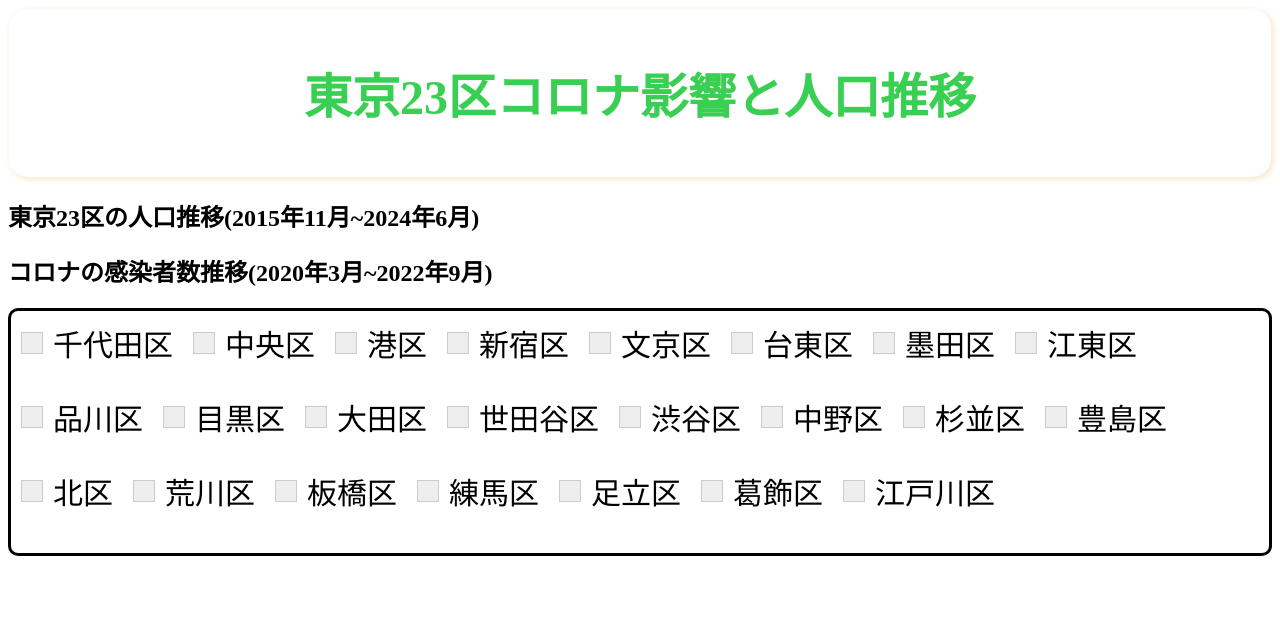
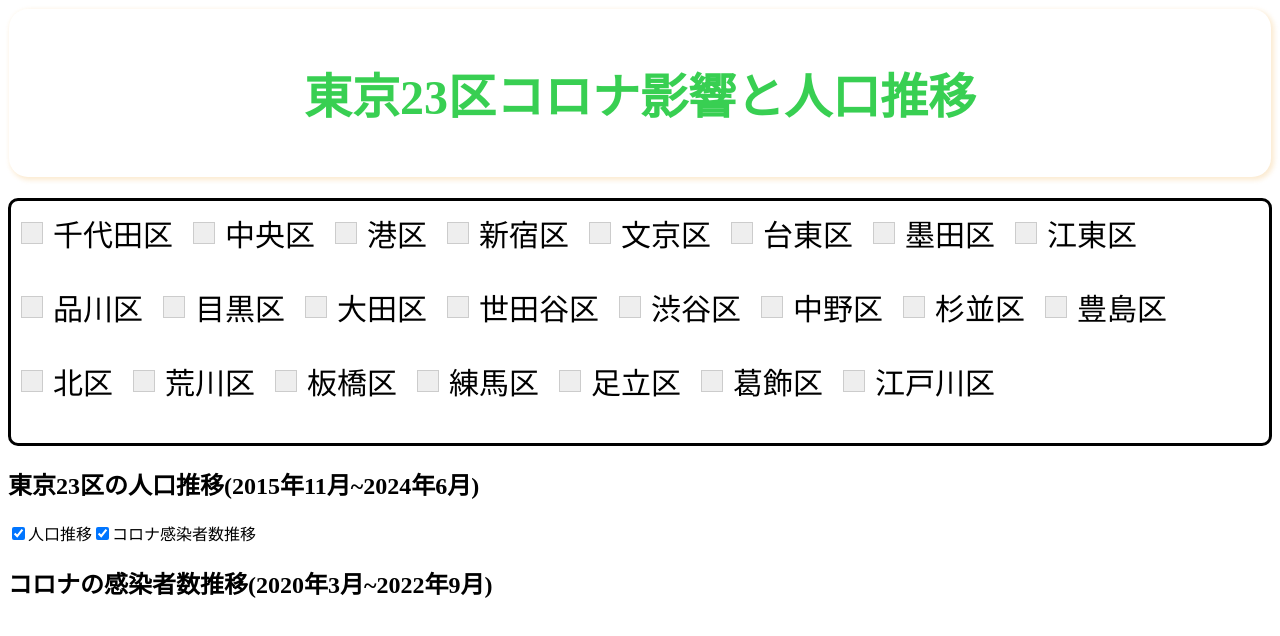
Before and after one commit to mituishi-bot/Tokyo, a React (Vite) app: page / in a window 1280 px wide. Shown: the top 636 px of the page. Built offline with nearby package versions, Linux system fonts and the light colour scheme.

Commit message:
選択肢を上に、人口を増減にする

```diff
--- a/src/App.jsx
+++ b/src/App.jsx
@@ -7,8 +7,11 @@ import "./App.css";
 
 const App = () => {
   const [selectedDistrictIndexes, setSelectedDistrictIndexes] = useState([]);
+  const [showPopulation, setShowPopulation] = useState(true);
+  const [showKorona, setShowKorona] = useState(true);
+  const [diffData, setDiffData] = useState([]);
 
-  //チェックボックスの選択状態が変更
+  // チェックボックスの選択状態が変更
   const handleDistrictChange = (index) => {
     const selectedIndex = selectedDistrictIndexes.indexOf(index);
     if (selectedIndex === -1) {
@@ -22,30 +25,10 @@ const App = () => {
     }
   };
 
+  console.log("data", populationData);
+
   return (
     <div className="app-container">
-      <h2>東京23区の人口推移(2015年11月~2024年6月)</h2>
-      <div className="content-container">
-        <div className="chart-container">
-          {selectedDistrictIndexes.length > 0 && (
-            <Chart
-              selectedDistrictIndexes={selectedDistrictIndexes}
-              populationData={populationData}
-            />
-          )}
-        </div>
-      </div>
-      <h2>コロナの感染者数推移(2020年3月~2022年9月)</h2>
-      <div className="content-container">
-        <div className="chart-container">
-          {selectedDistrictIndexes.length > 0 && (
-            <KoronaChart
-              selectedDistrictIndexes={selectedDistrictIndexes}
-              koronaData={koronaData}
-            />
-          )}
-        </div>
-      </div>
       <div className="checkbox-container">
         {populationData.map((district, index) => (
           <label key={index} className="checkbox-label">
@@ -60,6 +43,47 @@ const App = () => {
           </label>
         ))}
       </div>
+
+      <h2>東京23区の人口推移(2015年11月~2024年6月)</h2>
+      <div className="toggle-container">
+        <label>
+          <input
+            type="checkbox"
+            checked={showPopulation}
+            onChange={() => setShowPopulation(!showPopulation)}
+          />
+          人口推移
+        </label>
+        <label>
+          <input
+            type="checkbox"
+            checked={showKorona}
+            onChange={() => setShowKorona(!showKorona)}
+          />
+          コロナ感染者数推移
+        </label>
+      </div>
+      <div className="content-container">
+        <div className="chart-container">
+          {showPopulation && selectedDistrictIndexes.length > 0 && (
+            <Chart
+              selectedDistrictIndexes={selectedDistrictIndexes}
+              populationData={populationData}
+            />
+          )}
+        </div>
+      </div>
+      <h2>コロナの感染者数推移(2020年3月~2022年9月)</h2>
+      <div className="content-container">
+        <div className="chart-container">
+          {showKorona && selectedDistrictIndexes.length > 0 && (
+            <KoronaChart
+              selectedDistrictIndexes={selectedDistrictIndexes}
+              koronaData={koronaData}
+            />
+          )}
+        </div>
+      </div>
     </div>
   );
 };
--- a/src/polylineChart.jsx
+++ b/src/polylineChart.jsx
@@ -8,14 +8,29 @@ const Chart = ({ selectedDistrictIndexes, populationData }) => {
     (index) => populationData[index]
   );
 
-  // 折れ線グラフ用のデータ
-  const chartData = selectedData.map((district) => ({
-    id: district.name,
-    data: district.data.map((item) => ({
-      x: new Date(item.year),
-      y: item.population,
-    })),
-  }));
+  const chartData = [];
+  for (const district of selectedData) {
+    const data = [];
+    for (let i = 1; i < district.data.length; i++) {
+      console.log(
+        district.data[i - 1],
+        district.data[i],
+        district.data[i - 1] - district.data[i]
+      );
+      const item = {
+        x: new Date(district.data[i].year),
+        y: district.data[i].population - district.data[i - 1].population,
+      };
+      data.push(item);
+    }
+    const districtData = {
+      id: district.name,
+      data: data,
+    };
+    chartData.push(districtData);
+  }
+
+  console.log("xhart", chartData);
 
   // 23種類のカラー
   const customColors = [
@@ -51,9 +66,7 @@ const Chart = ({ selectedDistrictIndexes, populationData }) => {
     .range(customColors);
 
   const maxY = Math.max(
-    ...selectedData.flatMap((district) =>
-      district.data.map((item) => item.population)
-    )
+    ...chartData.flatMap((district) => district.data.map((item) => item.y))
   );
 
   // COVID-19期間の設定
```
